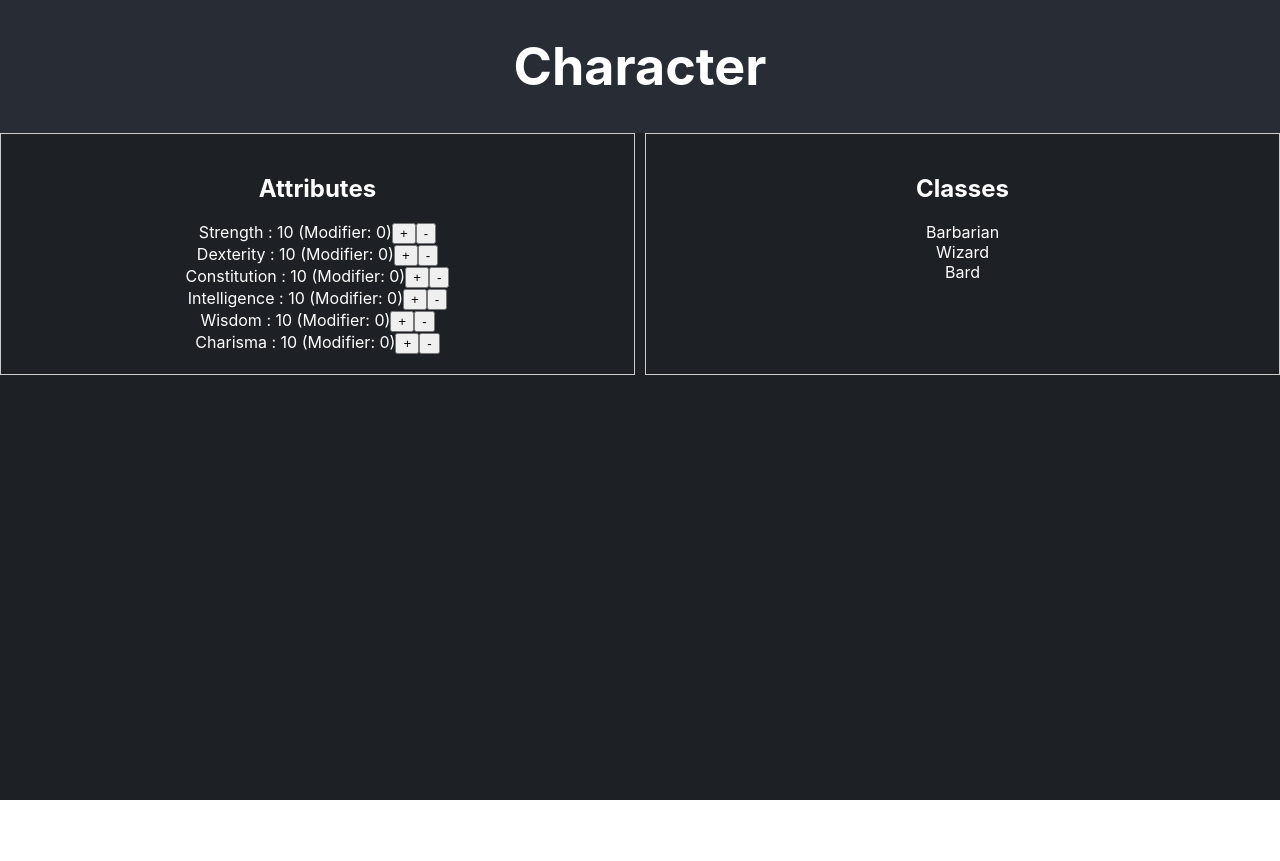
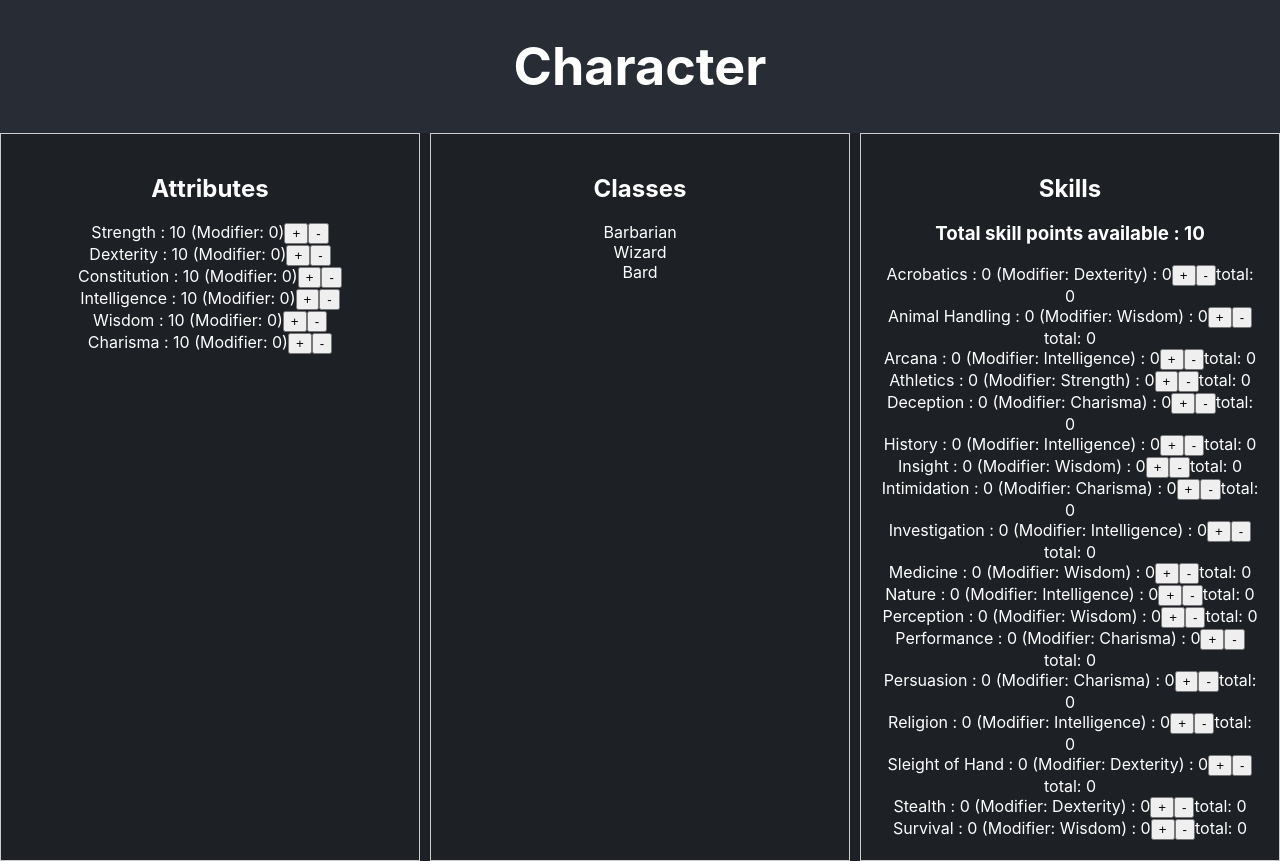
Before and after one commit to vigdikshit/recruiting-webapp-character, a React (Create React App) app: page / in a window 1280 px wide. Before the commit the page ends 800 px from the top, so only its background shows below. Built offline with nearby package versions, Linux system fonts and the light colour scheme.

Commit message:
Requirement 5 - Skill list - Implemented

```diff
--- a/src/Character.js
+++ b/src/Character.js
@@ -4,21 +4,33 @@ import './Character.css'
 import AttributeList from './attributes/AttributeList';
 import ClassList from './classes/ClassList';
 import ClassDetails from './classes/ClassDetails';
+import SkillList from './skills/SkillList';
 
 const Character = () => {
 
     const [attributeList, setAttributeList] = useState([])
     const [classList, setClassList] = useState([])
+    const [skillList, setSkillList] = useState([])
     const [selectedClass, setSelectedClass] = useState({})
     const [detailsClosed, setDetailsClosed] = useState(true)
+    const [totalIntelligencePoints, setTotalIntelligencePoints] = useState(0)
+    const [totalSkillPoints, setTotalSkillPoints] = useState(0)
 
     useEffect(() => {
         createAttrList()
+        createSkillList()
     }, [])
 
     useEffect(() => {
         createClassList()
     }, [attributeList])
+
+    useEffect(() => {
+        if (skillList.length > 0) {
+            setTotalSkillPoints(getTotalSkillPoints())
+            checkSkill()
+        }
+    }, [skillList])
 
     const createAttrList = () => {
         const attrList = ATTRIBUTE_LIST.map((attr, index) => ({
@@ -28,6 +40,38 @@ const Character = () => {
             modifierValue: 0
         }))
         setAttributeList(attrList)
+    }
+
+    const createClassList = () => {
+        const cl = Object.entries(CLASS_LIST)
+            .map(([key, classobj]) => ({
+                name: key,
+                criteriaPassed: checkClassCriteria(classobj),
+                value: classobj
+            }))
+        setClassList(cl)
+    }
+
+    const createSkillList = () => {
+        const skillList = SKILL_LIST.map((skill, index) => ({
+            name: skill.name,
+            id: index + 1,
+            attrModifier: skill.attributeModifier,
+            skillValue: 0,
+            modifierValue: 0,
+            total: 0
+        }))
+        setSkillList(skillList)
+    }
+
+    const getTotalSkillPoints = () => {
+        return skillList ? skillList.find(skill => skill.attrModifier === 'Intelligence').modifierValue * 4 + 10 : 0
+    }
+
+    const checkSkill = () => {
+        const totalIntellPoints = skillList.filter(skill => skill.attrModifier === 'Intelligence')
+            .reduce((sum, skill) => sum + skill.total, 0)
+        setTotalIntelligencePoints(totalIntellPoints)
     }
 
     const attributesMap = attributeList.reduce((map, {name, value}) => {
@@ -40,16 +84,6 @@ const Character = () => {
         return Object.keys(attributesMap).every(key => classobj[key] <= attributesMap[key])
     }
 
-    const createClassList = () => {
-        const cl = Object.entries(CLASS_LIST)
-            .map(([key, classobj]) => ({
-                name: key,
-                criteriaPassed: checkClassCriteria(classobj),
-                value: classobj
-            }))
-        setClassList(cl)
-    }
-
     const updateAttributeValue = (id, value) => {
         setAttributeList(prevAttrList =>
             prevAttrList.map(attr => attr.id === id ? {...attr, value: value} : attr
@@ -57,9 +91,26 @@ const Character = () => {
         )
     }
 
-    const updateModifierValue = (id, value) => {
+    const updateModifierValue = (a, value) => {
         setAttributeList(prevAttrList =>
-            prevAttrList.map(attr => attr.id === id ? { ...attr, modifierValue: value } : attr
+            prevAttrList.map(attr => attr.id === a.id ? { ...attr, modifierValue: value } : attr
+            )
+        )
+        setSkillList(prevSkillList =>
+            prevSkillList.map(skill => skill.attrModifier === a.name ? {
+                ...skill, modifierValue: value,
+                total: value + skill.skillValue
+            } : skill
+            )
+        )
+    }
+
+    const updateSkill = (id, skillVal) => {
+        setSkillList(prevSkillList =>
+            prevSkillList.map(skill => skill.id === id ? {
+                ...skill, skillValue: skillVal
+                , total: skillVal + skill.modifierValue
+            } : skill
             )
         )
     }
@@ -85,6 +136,10 @@ const Character = () => {
             {!detailsClosed && <div className="section">
                 <ClassDetails selectedClass={selectedClass} closeClassDetails={closeClassDetails}/>
             </div>}
+            <div className="section">
+                <SkillList skillList={skillList} onUpdateSkill={updateSkill}
+                    totalSkillPoints={totalSkillPoints} criteria={totalSkillPoints>totalIntelligencePoints}/>
+            </div>
         </div>
     )
 }
--- a/src/attributes/Attribute.js
+++ b/src/attributes/Attribute.js
@@ -13,7 +13,7 @@ const Attribute = ({attr, onUpdateAttrValue, onUpdateModifier}) => {
      }, [val])
 
     useEffect(() => {
-        onUpdateModifier(attr.id, modifierValue)
+        onUpdateModifier(attr, modifierValue)
     }, [modifierValue])
 
     useEffect(() => {
--- /dev/null
+++ b/src/skills/Skill.js
@@ -0,0 +1,34 @@
+import React, { useEffect, useState } from 'react'
+
+const Skill = ({ skill, onUpdateSkill, criteria }) => {
+
+    const [skillVal, setSkillVal] = useState(skill.skillValue)
+
+    useEffect(() => {
+        console.log(criteria)
+        onUpdateSkill(skill.id, skillVal)
+    }, [skillVal, skill.modifierValue])
+
+    const increment = () => {
+        if((skill.attrModifier ==='Intelligence' && criteria) || skill.attrModifier !== 'Intelligence'){
+            setSkillVal(skillVal + 1)
+        }else {
+            alert("You need more skill points! Upgrade intelligence to get more")
+        }
+    }
+
+    const decrement = () => {
+        setSkillVal(skillVal - 1)
+    }
+
+    return (
+        <div>
+            {skill.name} : {skillVal} (Modifier: {skill.attrModifier}) : {skill.modifierValue}
+            <button onClick={increment}>+</button>
+            <button onClick={decrement}>-</button>
+            total: {skill.total}
+        </div>
+    )
+}
+
+export default Skill
--- /dev/null
+++ b/src/skills/SkillList.js
@@ -0,0 +1,29 @@
+import React, { useEffect, useState } from 'react'
+import Skill from './Skill'
+
+const SkillList = ({ skillList, onUpdateSkill, totalSkillPoints, criteria }) => {
+
+    const showSkills = () => {
+        return (
+            <div>
+                {skillList.map(skill => (
+                    <Skill key={skill.id} skill={skill} onUpdateSkill={onUpdateSkill} criteria={criteria}/>
+                ))}
+            </div>
+        )
+    }
+
+    return (
+        <div>
+            <div>
+           <h1> Skills </h1>
+            </div>
+            <div>
+                <h3>  Total skill points available : {totalSkillPoints}</h3>
+            </div>
+            {showSkills()}
+        </div>
+    )
+}
+
+export default SkillList
```
